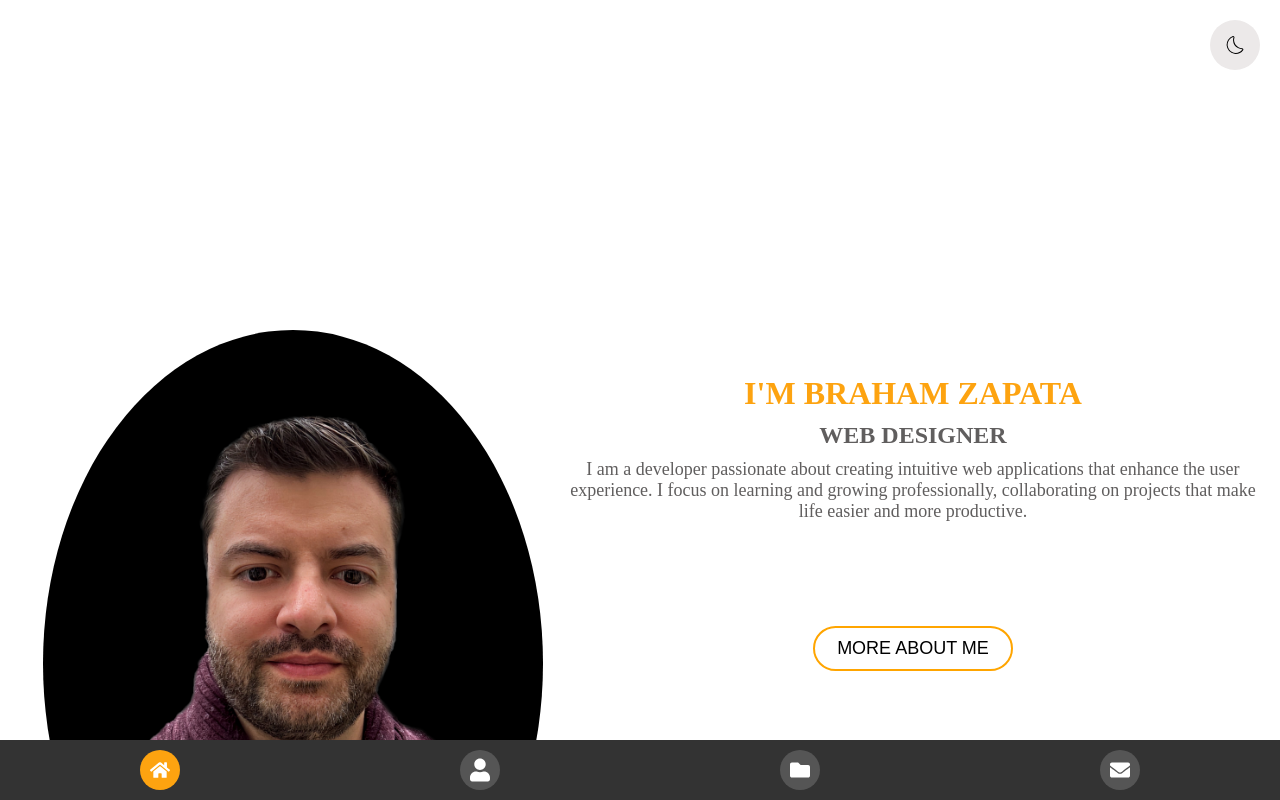
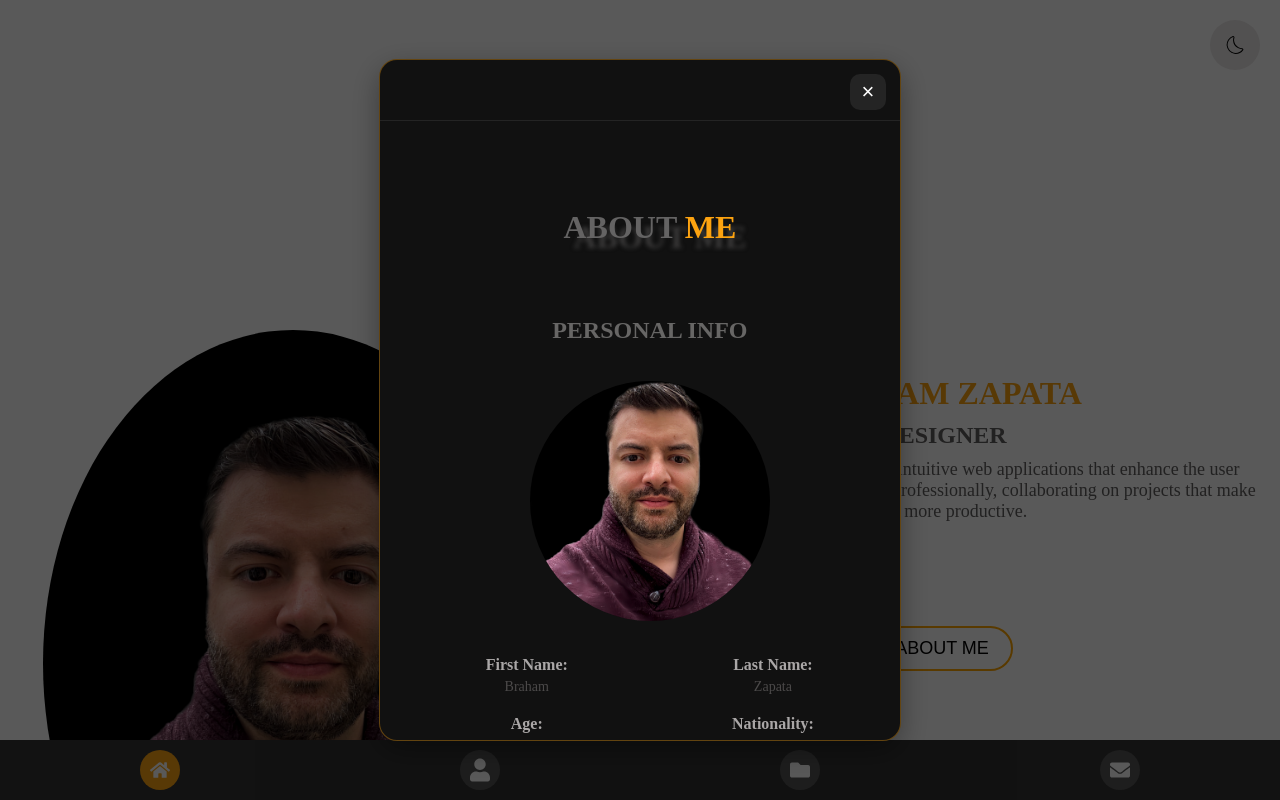
Before and after one commit to brahamzapata1992/Portafolio, a React (Vite) app: page / in a window 1280 px wide. Both pictures are taken after a click on the button "MORE ABOUT ME". Shown: the top 800 px of the page. Built offline with nearby package versions, Linux system fonts and the light colour scheme.

Commit message:
cargando modal de about

```diff
--- /dev/null
+++ b/src/components/Modal.css
@@ -0,0 +1,92 @@
+.modal-backdrop {
+  position: fixed;
+  inset: 0;
+  z-index: 3000;
+  background: rgba(0, 0, 0, 0.65);
+
+  display: flex;
+  align-items: center;
+  justify-content: center;
+
+  /* espacio para que no pegue a bordes en mobile */
+  padding: 14px;
+
+  /* por si el contenido es alto, permite scroll del backdrop */
+  overflow-y: auto;
+}
+
+/* Tarjeta del modal */
+.modal-card {
+  width: 100%;
+  max-width: 520px;
+
+  /* responsive height */
+  max-height: min(85vh, 720px);
+  overflow: hidden;
+
+  border-radius: 16px;
+  background: #111;
+
+  border: 1px solid rgba(253, 163, 16, 0.35);
+  box-shadow: 0 10px 30px rgba(0, 0, 0, 0.35);
+}
+
+/* Header fijo arriba dentro del modal */
+.modal-header {
+  display: flex;
+  align-items: center;
+  justify-content: space-between;
+
+  padding: 14px 14px 10px 14px;
+  border-bottom: 1px solid rgba(255, 255, 255, 0.08);
+}
+
+.modal-title {
+  margin: 0;
+  font-size: 16px;
+  color: #fff;
+}
+
+/* Botón cerrar */
+.modal-close {
+  width: 36px;
+  height: 36px;
+  border-radius: 10px;
+  border: none;
+  cursor: pointer;
+
+  background: rgba(255, 255, 255, 0.08);
+  color: #fff;
+  font-size: 22px;
+  line-height: 0;
+  display: flex;
+  align-items: center;
+  justify-content: center;
+}
+
+.modal-close:hover {
+  background: rgba(253, 163, 16, 0.25);
+}
+
+/* Body scrolleable */
+.modal-body {
+  padding: 14px;
+  overflow: auto; /* ✅ scroll interno */
+  max-height: calc(min(85vh, 720px) - 60px);
+  color: #fff;
+}
+
+/* Mejor en pantallas grandes */
+@media (min-width: 768px) {
+  .modal-backdrop {
+    padding: 24px;
+  }
+
+  .modal-card {
+    border-radius: 18px;
+  }
+
+  .modal-title {
+    font-size: 18px;
+  }
+}
--- /dev/null
+++ b/src/components/Modal.jsx
@@ -0,0 +1,48 @@
+import React, { useEffect } from "react";
+import "./Modal.css";
+
+const Modal = ({ open, onClose, title, children }) => {
+
+  useEffect(() => {
+    if (!open) return;
+
+    const onKeyDown = (e) => {
+      if (e.key === "Escape") onClose?.();
+    };
+
+    document.addEventListener("keydown", onKeyDown);
+
+    // bloqueo scroll del body
+    const prevOverflow = document.body.style.overflow;
+    document.body.style.overflow = "hidden";
+
+    return () => {
+      document.removeEventListener("keydown", onKeyDown);
+      document.body.style.overflow = prevOverflow;
+    };
+  }, [open, onClose]);
+
+  if (!open) return null;
+
+  const handleBackdropClick = (e) => {
+
+    if (e.target === e.currentTarget) onClose?.();
+  };
+
+  return (
+    <div className="modal-backdrop" onClick={handleBackdropClick} role="dialog" aria-modal="true">
+      <div className="modal-card">
+        <div className="modal-header">
+          {title ? <h3 className="modal-title">{title}</h3> : <div />}
+          <button className="modal-close" onClick={onClose} aria-label="Close modal">
+            ×
+          </button>
+        </div>
+
+        <div className="modal-body">{children}</div>
+      </div>
+    </div>
+  );
+};
+
+export default Modal;
--- a/src/pages/Home.jsx
+++ b/src/pages/Home.jsx
@@ -2,11 +2,14 @@ import React from 'react';
 import perfil from '../assets/perfil.JPG'
 import { useTheme } from '../context/ThemeContext';
 import Button from '../components/Button';
+import Modal from '../components/Modal';
+import About from './About';
 import './Home.css';
 
 const Home = () => {
 
   const { darkMode } = useTheme();
+  const [openAbout, setOpenAbout] = React.useState(false);
 
   return (
     <div className="home">
@@ -18,9 +21,15 @@ const Home = () => {
         <h2 className='home_profesion'>WEB DESIGNER</h2>
         <p className='home_texto_presentacion'>I am a developer passionate about creating intuitive web applications that enhance the user experience. I focus on learning and growing professionally, collaborating on projects that make life easier and more productive.</p>
         <div className='Button_home_about'>
-          <Button text="MORE ABOUT ME"  />
+          <Button
+              text="MORE ABOUT ME"
+              onClick={() => setOpenAbout(true)}
+          />
         </div>
       </div>
+        <Modal open={openAbout} onClose={() => setOpenAbout(false)} title="">
+          <About />
+        </Modal>
     </div>
   );
 };
```
